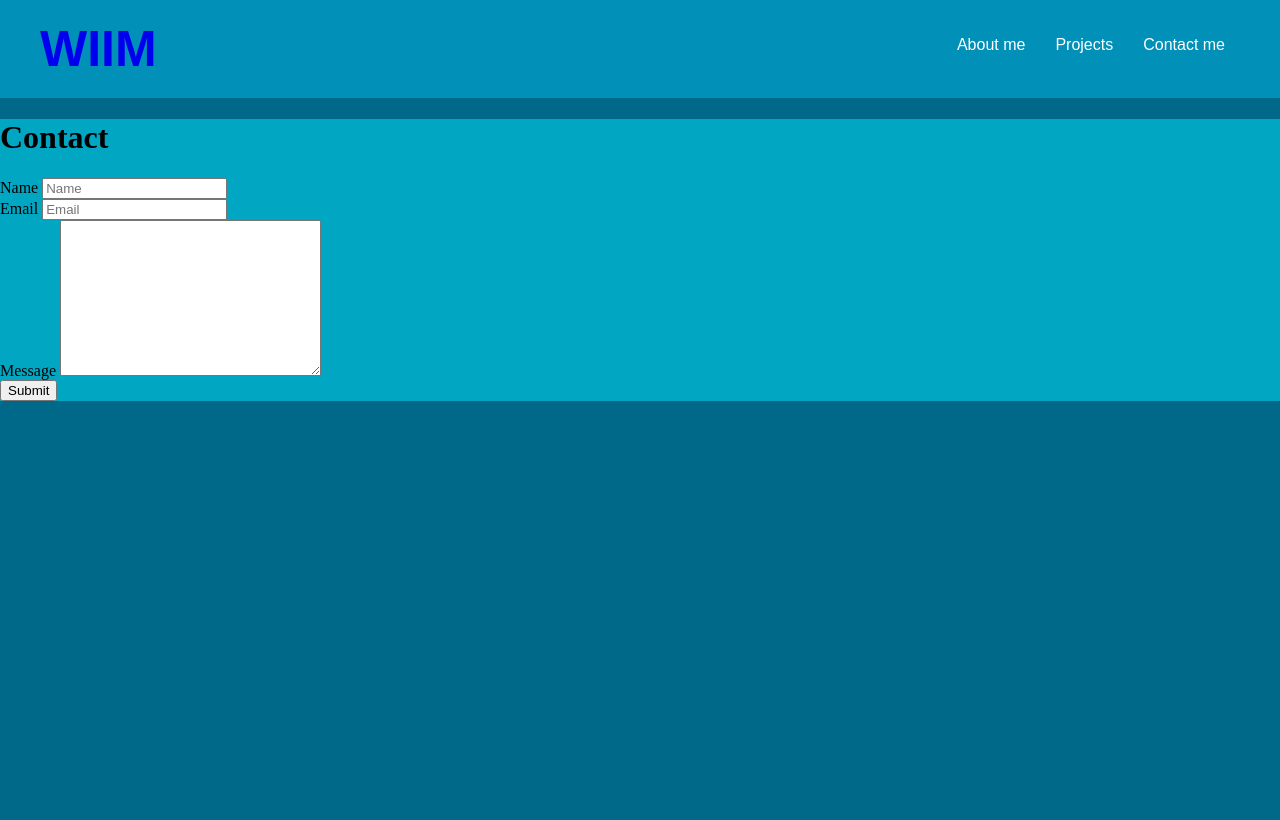
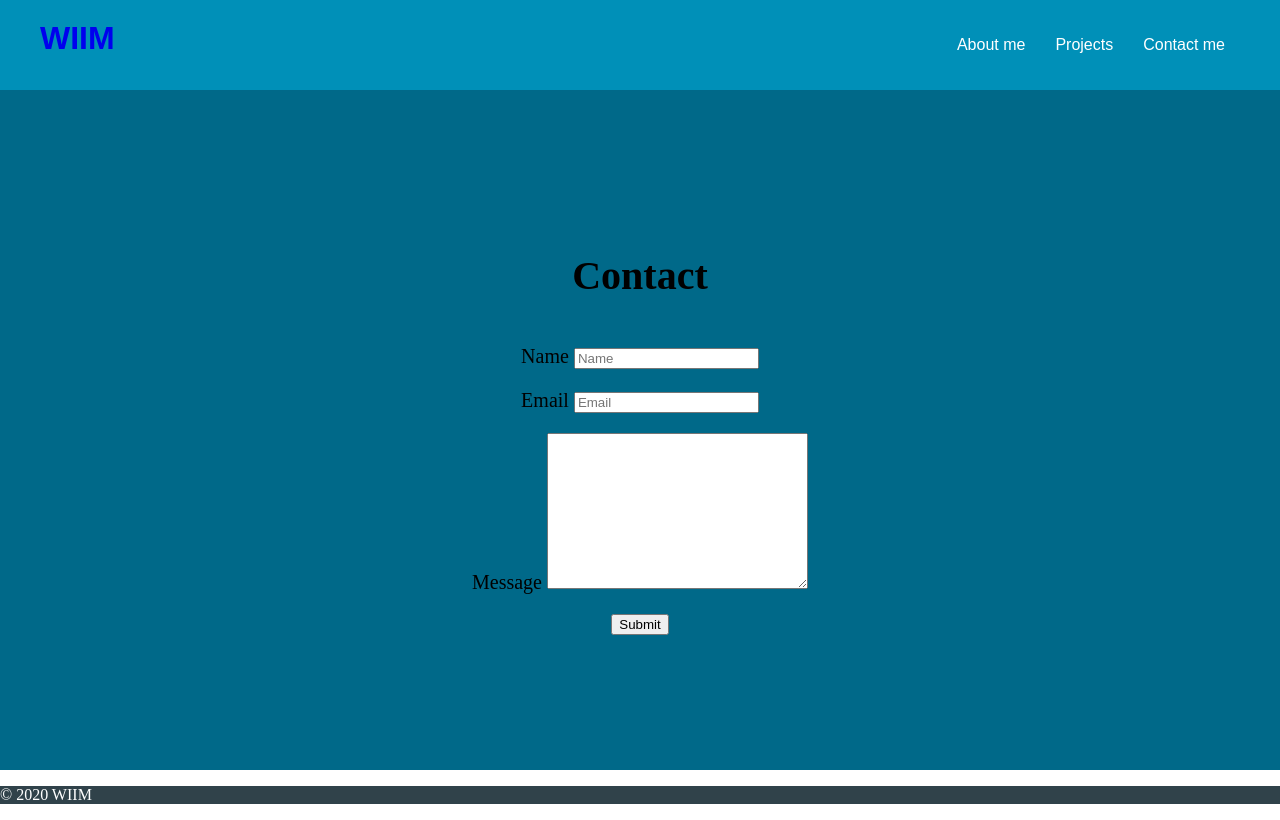
Before and after one commit to Angelica-17/WIIM, a plain HTML site: page basics/contact.html in a window 1280 px wide. Drawn offline with Linux system fonts and the light colour scheme.

Commit message:
new changes 1

```diff
--- a/basics/contact.html
+++ b/basics/contact.html
@@ -3,7 +3,7 @@
 <head>
     <meta charset="UTF-8">
     <meta name="viewport" content="width=device-width, initial-scale=1.0">
-    <link rel="stylesheet" href="../styles/styles.css" />
+    <link rel="stylesheet" href="../styles/contact.css" />
     <title>WIIM</title>
 </head>
 <body>
@@ -36,7 +36,8 @@
     </header>
 
     <main id="contact">
-        <h1>Contact</h1>
+        <div id="contact-content">
+            <h1>Contact</h1>
         <div class="container">
             <form>
                 <div class="form-item">
@@ -61,7 +62,14 @@
             </form>
         </div>
 
+        </div>
     </main>
-
+    <footer>
+        <div>
+            <p>
+                © 2020 WIIM
+            </p>
+        </div>
+    </footer>
 </body>
 </html>
--- /dev/null
+++ b/styles/contact.css
@@ -0,0 +1,81 @@
+body {
+    /* background-color: #006989; */
+    margin: 0;
+}
+
+header {
+    background-color: #0090B8;
+    display: flex;
+    padding: 20px 40px;
+    justify-content: space-between;
+    font-family: 'Montserrat', sans-serif;
+}
+
+header div {
+    width: 150px;
+}
+header div a {
+    text-decoration: none;
+}
+
+header div a h1 {
+    margin: 0;
+}
+
+header nav ul {
+    display: flex;
+    list-style: none;
+
+}
+
+header nav ul li{
+    padding: 0 15px;
+}
+
+header nav ul li a {
+    color: white;
+    text-decoration: none;
+}
+
+#title-principal {
+    font-size: 20px;
+    justify-content: center;
+
+}
+
+main {
+    height: 85vh;
+    background-color: #006989;
+}
+
+#contact {
+    display: flex;
+    justify-content: center;
+    align-items: center;
+    font-size: 20px;
+}
+
+#contact-content {
+    display: flex;
+    justify-content: center;
+    flex-direction: column;
+    align-items: center;
+}
+#contact-content .container form  {
+    text-align: center;
+
+}
+
+#contact-content .container form button {
+    margin-top: 20px;
+}
+
+#contact-content .container .form-item {
+    margin-top: 20px;
+}
+
+footer {
+    background-color: #30424A;
+    color: white;
+
+}
--- a/styles/projects.css
+++ b/styles/projects.css
@@ -13,6 +13,12 @@ header {
 
 .title-principal {
     font-size: 50px;
+    display: flex;
+    text-align: center;
+}
+
+.title-principal h1 {
+    text-align: center;
 }
 
 header div {
@@ -47,6 +53,21 @@ header nav ul li a {
 
 }
 
+.section-content {
+    display: flex;
+    align-items: center;
+    width: 75vw;
+}
+
+.invert {
+    display: flex;
+    flex-direction: row-reverse;
+}
+
+.text-content {
+    margin: 0 200px;
+}
+
 #section-1 {
     height: 950px;
     display: flex;
@@ -57,6 +78,7 @@ header nav ul li a {
 #section-1 div img {
     width: 500px;
 }
+
 
 #section-2 {
     height: 950px;
@@ -79,3 +101,9 @@ header nav ul li a {
 #section-3 div img {
     width: 500px;
 }
+
+footer {
+    background-color: #30424A;
+    color: white;
+
+}
--- a/styles/styles.css
+++ b/styles/styles.css
@@ -101,6 +101,16 @@ main {
     font-size: 19px;
 }
 
+.text-content {
+    margin: 0 200px;
+}
+
 footer{
     background-color: yellow;
 }
+
+footer {
+    background-color: #30424A;
+    color: white;
+
+}
```
Also changed, not shown: basics/index.html (+10 -6 lines), basics/projects.html (+18 -5 lines).
